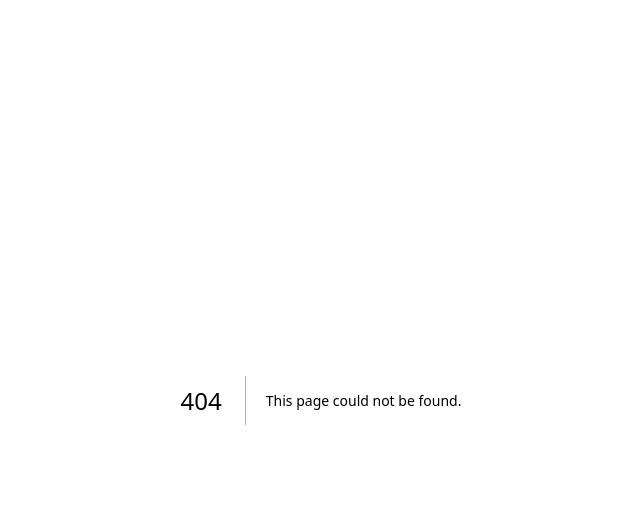
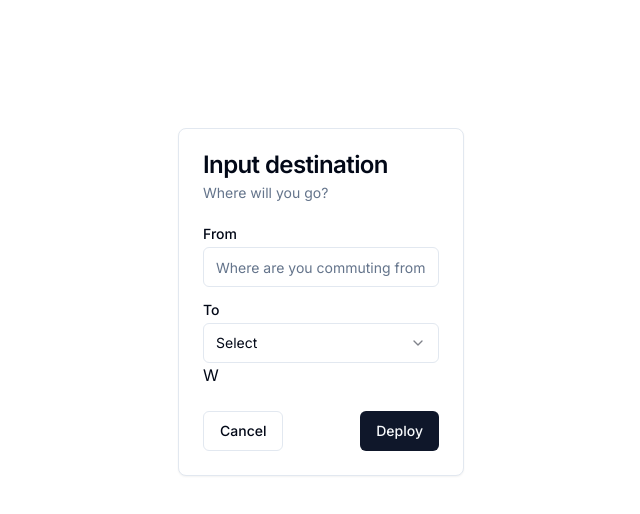
Before and after one commit to 10lite/davao-jeepney-guide, a Next.js app: page /travel in a window 1280 px wide. Before the commit this address had no page. Shown: the top 514 px of the page, without its empty margins (319-959 px from the left). Built offline with nearby package versions, Linux system fonts and the light colour scheme.

Commit message:
feat: Hero PNG

```diff
--- a/app/components/hero.tsx
+++ b/app/components/hero.tsx
@@ -1,14 +1,18 @@
 // Components
 import { Button } from "@/components/ui/button";
+import Image from "next/image";
 
 export default function Hero() {
   return (
-    <header className="p-10 flex flex-col gap-4 sm:gap-6 items-center">
-      <h1 className="text-4xl sm:text-[4rem] font-bold text-center">Davao Jeepney Guide</h1>
-      <p className="text-lg sm:text-3xl text-center leading-5">
-        Optimize your commute experience in Davao City!
-      </p>
-      <Button className="text-lg sm:text-xl px-6 sm:h-[3rem] rounded-2xl sm:w-[30%] mt-8">Get Started</Button>
+    <header className="p-10 flex flex-col-reverse sm:flex-row sm:gap-6 items-center justify-between">
+      <section className="flex flex-col gap-2 sm:gap-5 items-center sm:items-start">
+        <h1 className="text-4xl sm:text-[4rem] font-bold text-center">Davao Jeepney Guide</h1>
+        <p className="text-lg sm:text-2xl text-center leading-5">
+          Optimize your commute experience in Davao City!
+        </p>
+        <Button className="text-lg sm:text-xl px-6 sm:h-[3rem] rounded-2xl sm:w-[30%] mt-8">Get Started</Button>
+      </section>
+      <Image src="/hero.png" alt="Traveler" width={300} height={300} />
     </header>
   )
 }
--- a/app/page.tsx
+++ b/app/page.tsx
@@ -4,7 +4,7 @@
 
 export default function Home() {
   return (
-    <main className="flex min-h-screen flex-col items-center gap-8 sm:gap-[5rem] sm:pt-[10%]">
+    <main className="flex min-h-screen flex-col items-center gap-8 sm:gap-[5rem] sm:pt-[5%]">
       <Hero />
       <Features />
     </main>
--- /dev/null
+++ b/app/travel/page.tsx
@@ -0,0 +1,60 @@
+// Components
+import { Button } from "@/components/ui/button"
+import {
+  Card,
+  CardContent,
+  CardDescription,
+  CardFooter,
+  CardHeader,
+  CardTitle,
+} from "@/components/ui/card"
+import { Input } from "@/components/ui/input"
+import { Label } from "@/components/ui/label"
+import {
+  Select,
+  SelectContent,
+  SelectItem,
+  SelectTrigger,
+  SelectValue,
+} from "@/components/ui/select"
+
+export default function Travel() {
+  return (
+    <main className="flex min-h-screen flex-col items-center gap-8 sm:gap-[5rem] sm:pt-[10%]">
+      <Card>
+        <CardHeader>
+          <CardTitle>Input destination</CardTitle>
+          <CardDescription>Where will you go?</CardDescription>
+        </CardHeader>
+        <CardContent>
+          <form>
+            <div className="grid w-full items-center gap-4">
+              <div className="flex flex-col space-y-1.5">
+                <Label htmlFor="from">From</Label>
+                <Input id="from" placeholder="Where are you commuting from?" />
+              </div>
+              <div className="flex flex-col space-y-1.5">
+                <Label htmlFor="to">To</Label>
+                <Select>
+                  <SelectTrigger id="framework">
+                    <SelectValue placeholder="Select" />
+                  </SelectTrigger>W
+                  <SelectContent position="popper">
+                    <SelectItem value="next">Next.js</SelectItem>
+                    <SelectItem value="sveltekit">SvelteKit</SelectItem>
+                    <SelectItem value="astro">Astro</SelectItem>
+                    <SelectItem value="nuxt">Nuxt.js</SelectItem>
+                  </SelectContent>
+                </Select>
+              </div>
+            </div>
+          </form>
+        </CardContent>
+        <CardFooter className="flex justify-between">
+          <Button variant="outline">Cancel</Button>
+          <Button>Deploy</Button>
+        </CardFooter>
+      </Card>
+    </main>
+  )
+}
--- /dev/null
+++ b/components/ui/input.tsx
@@ -0,0 +1,25 @@
+import * as React from "react"
+
+import { cn } from "@/lib/utils"
+
+export interface InputProps
+  extends React.InputHTMLAttributes<HTMLInputElement> {}
+
+const Input = React.forwardRef<HTMLInputElement, InputProps>(
+  ({ className, type, ...props }, ref) => {
+    return (
+      <input
+        type={type}
+        className={cn(
+          "flex h-10 w-full rounded-md border border-input bg-background px-3 py-2 text-sm ring-offset-background file:border-0 file:bg-transparent file:text-sm file:font-medium placeholder:text-muted-foreground focus-visible:outline-none focus-visible:ring-2 focus-visible:ring-ring focus-visible:ring-offset-2 disabled:cursor-not-allowed disabled:opacity-50",
+          className
+        )}
+        ref={ref}
+        {...props}
+      />
+    )
+  }
+)
+Input.displayName = "Input"
+
+export { Input }
--- /dev/null
+++ b/components/ui/label.tsx
@@ -0,0 +1,26 @@
+"use client"
+
+import * as React from "react"
+import * as LabelPrimitive from "@radix-ui/react-label"
+import { cva, type VariantProps } from "class-variance-authority"
+
+import { cn } from "@/lib/utils"
+
+const labelVariants = cva(
+  "text-sm font-medium leading-none peer-disabled:cursor-not-allowed peer-disabled:opacity-70"
+)
+
+const Label = React.forwardRef<
+  React.ElementRef<typeof LabelPrimitive.Root>,
+  React.ComponentPropsWithoutRef<typeof LabelPrimitive.Root> &
+    VariantProps<typeof labelVariants>
+>(({ className, ...props }, ref) => (
+  <LabelPrimitive.Root
+    ref={ref}
+    className={cn(labelVariants(), className)}
+    {...props}
+  />
+))
+Label.displayName = LabelPrimitive.Root.displayName
+
+export { Label }
--- /dev/null
+++ b/components/ui/select.tsx
@@ -0,0 +1,160 @@
+"use client"
+
+import * as React from "react"
+import * as SelectPrimitive from "@radix-ui/react-select"
+import { Check, ChevronDown, ChevronUp } from "lucide-react"
+
+import { cn } from "@/lib/utils"
+
+const Select = SelectPrimitive.Root
+
+const SelectGroup = SelectPrimitive.Group
+
+const SelectValue = SelectPrimitive.Value
+
+const SelectTrigger = React.forwardRef<
+  React.ElementRef<typeof SelectPrimitive.Trigger>,
+  React.ComponentPropsWithoutRef<typeof SelectPrimitive.Trigger>
+>(({ className, children, ...props }, ref) => (
+  <SelectPrimitive.Trigger
+    ref={ref}
+    className={cn(
+      "flex h-10 w-full items-center justify-between rounded-md border border-input bg-background px-3 py-2 text-sm ring-offset-background placeholder:text-muted-foreground focus:outline-none focus:ring-2 focus:ring-ring focus:ring-offset-2 disabled:cursor-not-allowed disabled:opacity-50 [&>span]:line-clamp-1",
+      className
+    )}
+    {...props}
+  >
+    {children}
+    <SelectPrimitive.Icon asChild>
+      <ChevronDown className="h-4 w-4 opacity-50" />
+    </SelectPrimitive.Icon>
+  </SelectPrimitive.Trigger>
+))
+SelectTrigger.displayName = SelectPrimitive.Trigger.displayName
+
+const SelectScrollUpButton = React.forwardRef<
+  React.ElementRef<typeof SelectPrimitive.ScrollUpButton>,
+  React.ComponentPropsWithoutRef<typeof SelectPrimitive.ScrollUpButton>
+>(({ className, ...props }, ref) => (
+  <SelectPrimitive.ScrollUpButton
+    ref={ref}
+    className={cn(
+      "flex cursor-default items-center justify-center py-1",
+      className
+    )}
+    {...props}
+  >
+    <ChevronUp className="h-4 w-4" />
+  </SelectPrimitive.ScrollUpButton>
+))
+SelectScrollUpButton.displayName = SelectPrimitive.ScrollUpButton.displayName
+
+const SelectScrollDownButton = React.forwardRef<
+  React.ElementRef<typeof SelectPrimitive.ScrollDownButton>,
+  React.ComponentPropsWithoutRef<typeof SelectPrimitive.ScrollDownButton>
+>(({ className, ...props }, ref) => (
+  <SelectPrimitive.ScrollDownButton
+    ref={ref}
+    className={cn(
+      "flex cursor-default items-center justify-center py-1",
+      className
+    )}
+    {...props}
+  >
+    <ChevronDown className="h-4 w-4" />
+  </SelectPrimitive.ScrollDownButton>
+))
+SelectScrollDownButton.displayName =
+  SelectPrimitive.ScrollDownButton.displayName
+
+const SelectContent = React.forwardRef<
+  React.ElementRef<typeof SelectPrimitive.Content>,
+  React.ComponentPropsWithoutRef<typeof SelectPrimitive.Content>
+>(({ className, children, position = "popper", ...props }, ref) => (
+  <SelectPrimitive.Portal>
+    <SelectPrimitive.Content
+      ref={ref}
+      className={cn(
+        "relative z-50 max-h-96 min-w-[8rem] overflow-hidden rounded-md border bg-popover text-popover-foreground shadow-md data-[state=open]:animate-in data-[state=closed]:animate-out data-[state=closed]:fade-out-0 data-[state=open]:fade-in-0 data-[state=closed]:zoom-out-95 data-[state=open]:zoom-in-95 data-[side=bottom]:slide-in-from-top-2 data-[side=left]:slide-in-from-right-2 data-[side=right]:slide-in-from-left-2 data-[side=top]:slide-in-from-bottom-2",
+        position === "popper" &&
+          "data-[side=bottom]:translate-y-1 data-[side=left]:-translate-x-1 data-[side=right]:translate-x-1 data-[side=top]:-translate-y-1",
+        className
+      )}
+      position={position}
+      {...props}
+    >
+      <SelectScrollUpButton />
+      <SelectPrimitive.Viewport
+        className={cn(
+          "p-1",
+          position === "popper" &&
+            "h-[var(--radix-select-trigger-height)] w-full min-w-[var(--radix-select-trigger-width)]"
+        )}
+      >
+        {children}
+      </SelectPrimitive.Viewport>
+      <SelectScrollDownButton />
+    </SelectPrimitive.Content>
+  </SelectPrimitive.Portal>
+))
+SelectContent.displayName = SelectPrimitive.Content.displayName
+
+const SelectLabel = React.forwardRef<
+  React.ElementRef<typeof SelectPrimitive.Label>,
+  React.ComponentPropsWithoutRef<typeof SelectPrimitive.Label>
+>(({ className, ...props }, ref) => (
+  <SelectPrimitive.Label
+    ref={ref}
+    className={cn("py-1.5 pl-8 pr-2 text-sm font-semibold", className)}
+    {...props}
+  />
+))
+SelectLabel.displayName = SelectPrimitive.Label.displayName
+
+const SelectItem = React.forwardRef<
+  React.ElementRef<typeof SelectPrimitive.Item>,
+  React.ComponentPropsWithoutRef<typeof SelectPrimitive.Item>
+>(({ className, children, ...props }, ref) => (
+  <SelectPrimitive.Item
+    ref={ref}
+    className={cn(
+      "relative flex w-full cursor-default select-none items-center rounded-sm py-1.5 pl-8 pr-2 text-sm outline-none focus:bg-accent focus:text-accent-foreground data-[disabled]:pointer-events-none data-[disabled]:opacity-50",
+      className
+    )}
+    {...props}
+  >
+    <span className="absolute left-2 flex h-3.5 w-3.5 items-center justify-center">
+      <SelectPrimitive.ItemIndicator>
+        <Check className="h-4 w-4" />
+      </SelectPrimitive.ItemIndicator>
+    </span>
+
+    <SelectPrimitive.ItemText>{children}</SelectPrimitive.ItemText>
+  </SelectPrimitive.Item>
+))
+SelectItem.displayName = SelectPrimitive.Item.displayName
+
+const SelectSeparator = React.forwardRef<
+  React.ElementRef<typeof SelectPrimitive.Separator>,
+  React.ComponentPropsWithoutRef<typeof SelectPrimitive.Separator>
+>(({ className, ...props }, ref) => (
+  <SelectPrimitive.Separator
+    ref={ref}
+    className={cn("-mx-1 my-1 h-px bg-muted", className)}
+    {...props}
+  />
+))
+SelectSeparator.displayName = SelectPrimitive.Separator.displayName
+
+export {
+  Select,
+  SelectGroup,
+  SelectValue,
+  SelectTrigger,
+  SelectContent,
+  SelectLabel,
+  SelectItem,
+  SelectSeparator,
+  SelectScrollUpButton,
+  SelectScrollDownButton,
+}
--- a/package.json
+++ b/package.json
@@ -9,6 +9,8 @@
     "lint": "next lint"
   },
   "dependencies": {
+    "@radix-ui/react-label": "^2.0.2",
+    "@radix-ui/react-select": "^2.0.0",
     "@radix-ui/react-slot": "^1.0.2",
     "class-variance-authority": "^0.7.0",
     "clsx": "^2.1.1",
```
Also changed, not shown: public/hero.png (added), 1 other file (tests, documents, lock files or other folders).
